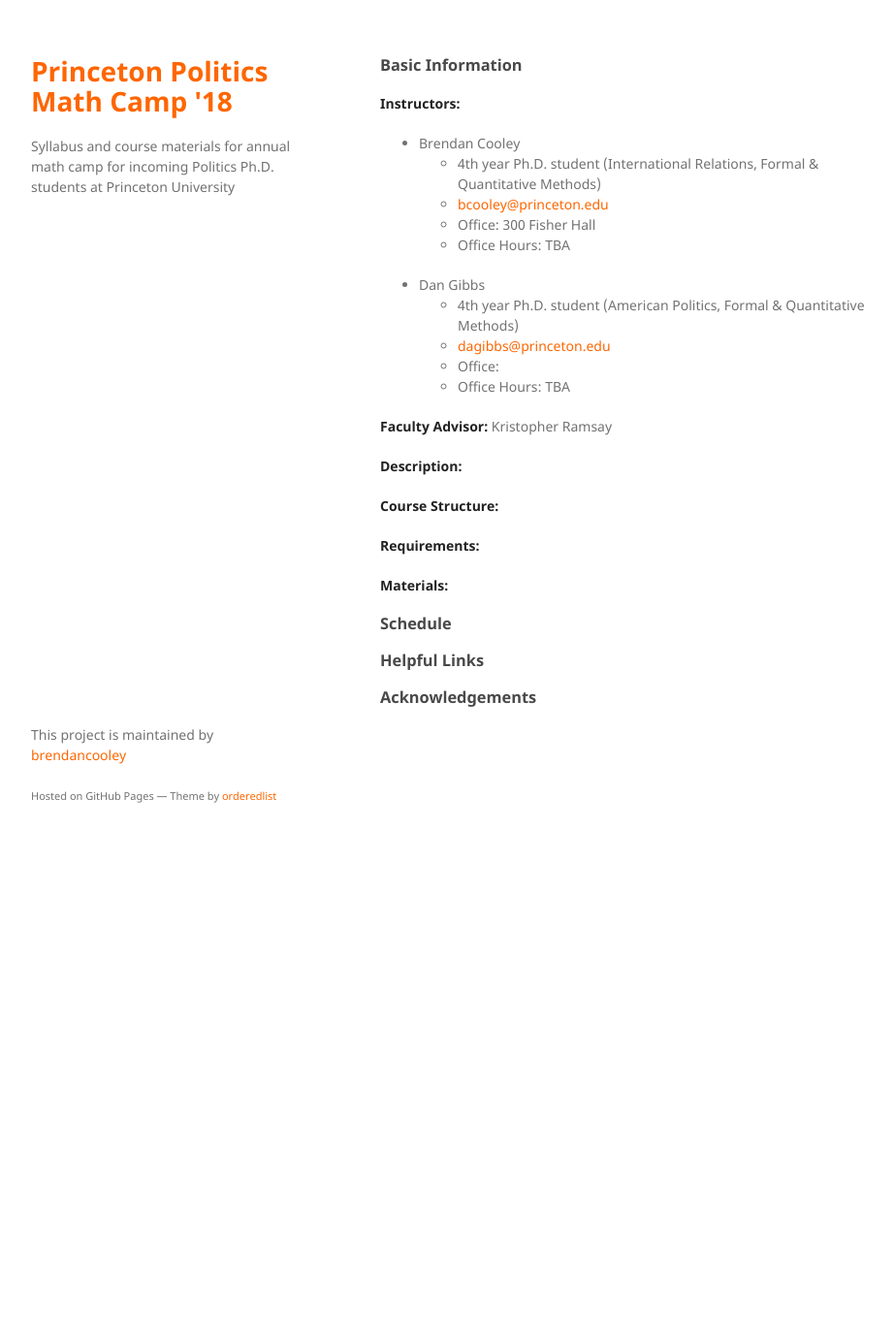
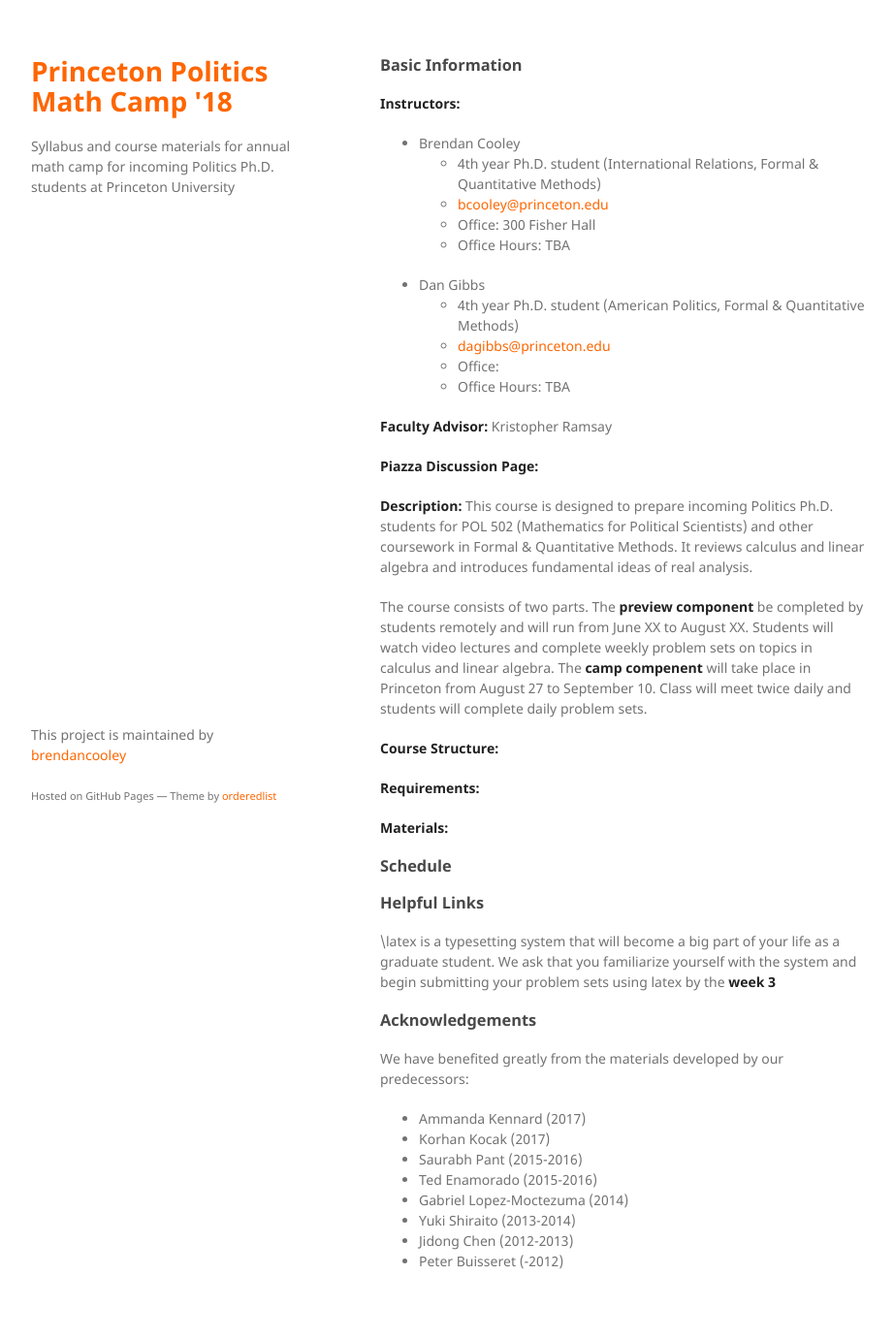
Before and after one commit to brendancooley/imps2019, a Jekyll site: the page built from index.md, in a window 1280 px wide. Shown: the whole page at 97% size, without its empty margins (178-1100 px from the left). Built offline with Jekyll 4.4.1, drawn with Linux system fonts in a browser that asks for light colours; our own code applies the rules of GitHub Pages for plain Markdown files; before the commit the page ends 900 px from its top, so only the background shows below that.

Commit message:
description and acknowledgements

```diff
--- a/index.md
+++ b/index.md
@@ -19,7 +19,11 @@
 
 **Faculty Advisor:** Kristopher Ramsay
 
-**Description:**
+**Piazza Discussion Page:**
+
+**Description:** This course is designed to prepare incoming Politics Ph.D. students for POL 502 (Mathematics for Political Scientists) and other coursework in Formal & Quantitative Methods. It reviews calculus and linear algebra and introduces fundamental ideas of real analysis.
+
+The course consists of two parts. The **preview component** be completed by students remotely and will run from June XX to August XX. Students will watch video lectures and complete weekly problem sets on topics in calculus and linear algebra. The **camp compenent** will take place in Princeton from August 27 to September 10. Class will meet twice daily and students will complete daily problem sets.
 
 **Course Structure:**
 
@@ -31,4 +35,17 @@
 
 ### Helpful Links
 
+\latex is a typesetting system that will become a big part of your life as a graduate student. We ask that you familiarize yourself with the system and begin submitting your problem sets using latex by the **week 3**
+
 ### Acknowledgements
+
+We have benefited greatly from the materials developed by our predecessors:
+
+- Ammanda Kennard (2017)
+- Korhan Kocak (2017)
+- Saurabh Pant (2015-2016)
+- Ted Enamorado (2015-2016)
+- Gabriel Lopez-Moctezuma (2014)
+- Yuki Shiraito (2013-2014)
+- Jidong Chen (2012-2013)
+- Peter Buisseret (-2012)
```
